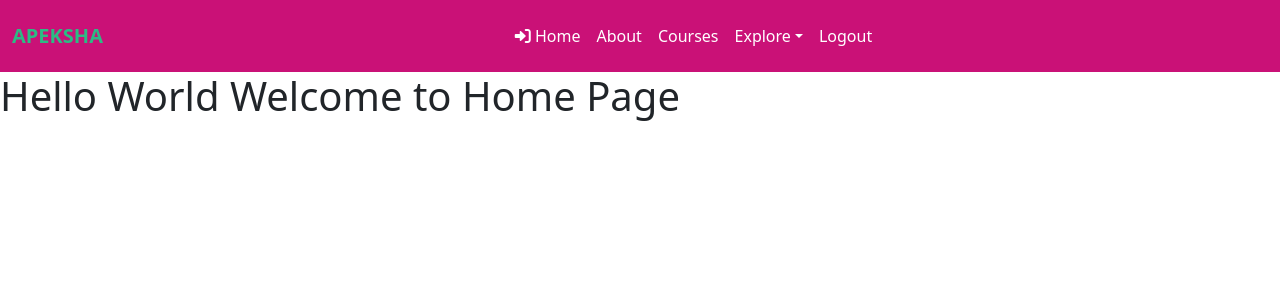
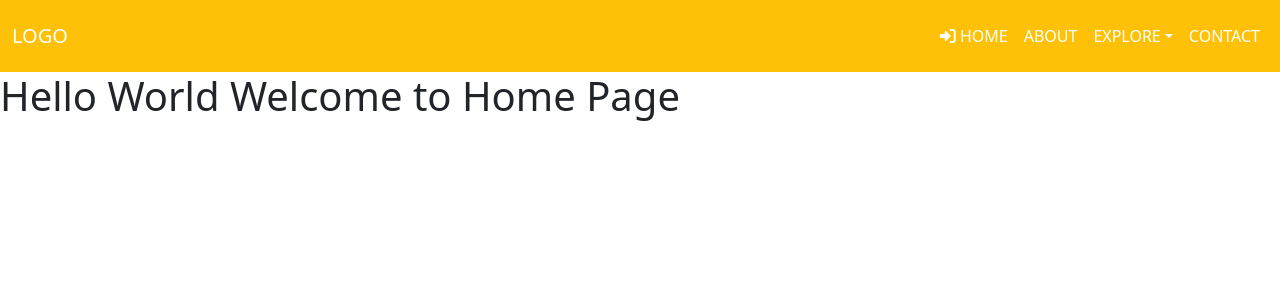
Before and after one commit to karthikeyaguruju/FlaskProject1, a Flask app: page / in a window 1280 px wide. Shown: the top 300 px of the page. Run offline with Flask 2, Linux system fonts and the light colour scheme.

Commit message:
Update base.html

```diff
--- a/templates/base.html
+++ b/templates/base.html
@@ -4,32 +4,40 @@
     <meta charset="utf-8" />
 
     <title>{% block title %}{%endblock %}</title>
-    <link rel="stylesheet" href="https://cdn.jsdelivr.net/npm/bootstrap@5.0.2/dist/css/bootstrap.min.css">
+     <link href="https://cdn.jsdelivr.net/npm/bootstrap@5.0.2/dist/css/bootstrap.min.css" rel="stylesheet">
     <link rel="stylesheet" href="https://cdnjs.cloudflare.com/ajax/libs/font-awesome/6.0.0-beta3/css/all.min.css"/>
     <script src="https://cdn.jsdelivr.net/npm/bootstrap@5.0.2/dist/js/bootstrap.bundle.min.js"></script>
   </head>
   <body>
-    <nav class="navbar navbar-expand-lg navbar-dark py-3" style="background-color: rgb(202, 17, 119);">
+   <nav class="navbar navbar-expand-lg navbar-dark bg-warning py-3">
 	<div class="container-fluid">
-            <a class="navbar-brand" href="" style="color: rgb(44, 187, 132);"><b>APEKSHA</b></a>
-            <button class="navbar-toggler" type="button" data-bs-toggle="collapse" data-bs-target="#navbarSupportedContent" aria-controls="navbarSupportedContent" aria-expanded="false" aria-label="Toggle navigation">
+		<a class="navbar-brand" href=""> LOGO</a>
+		<button class="navbar-toggler" type="button" data-bs-toggle="collapse"
+			data-bs-target="#navbarSupportedContent"
+			aria-controls="navbarSupportedContent" aria-expanded="false"
+			aria-label="Toggle navigation">
 			<span class="navbar-toggler-icon"></span>
 		</button>
 		<div class="collapse navbar-collapse justify-content-center" id="navbarSupportedContent">
-                <ul class="navbar-nav mb-2 mb-lg-0">
-                    <li class="nav-item"><a class="nav-link active" aria-current="page" href=""><i class="fas fa-sign-in-alt"></i> Home</a></li>
-                    <li class="nav-item"><a class="nav-link active" aria-current="page" href="/about">About</a></li>
-                    <li class="nav-item"><a class="nav-link active" aria-current="page" href="">Courses</a></li>
+			<ul class="navbar-nav ms-auto mb-2 mb-lg-0">
+					<li class="nav-item"><a class="nav-link active"
+						aria-current="page" href=""><i
+							class="fas fa-sign-in-alt"></i> HOME</a></li>
+
+					<li class="nav-item"><a class="nav-link active"
+						aria-current="page" href="">ABOUT</a></li>
                         <li class="nav-item dropdown">
-                        <a class="nav-link dropdown-toggle active" href="#" id="navbarDropdown" role="button" data-bs-toggle="dropdown" aria-expanded="false">Explore</a>
+                            <a class="nav-link dropdown-toggle active" href="#" id="navbarDropdown" role="button" data-bs-toggle="dropdown" aria-expanded="false">EXPLORE</a>
                             <ul class="dropdown-menu" aria-labelledby="navbarDropdown">
                                 <li><a class="dropdown-item" href="#">Option 1</a></li>
+                                <li><hr class="dropdown-divider"></li>
                                 <li><a class="dropdown-item" href="#">Option 2</a></li>
                                 <li><hr class="dropdown-divider"></li>
                                 <li><a class="dropdown-item" href="#">Option 3</a></li>
                             </ul>
                         </li>
-                    <li class="nav-item"><a class="nav-link active" aria-current="page" href="">Logout</a></li>
+					<li class="nav-item"><a class="nav-link active"
+						aria-current="page" href="">CONTACT</a></li>
 			</ul>
 		</div>
 	</div>
```
Lines whose indentation alone changed are shown as unchanged.
